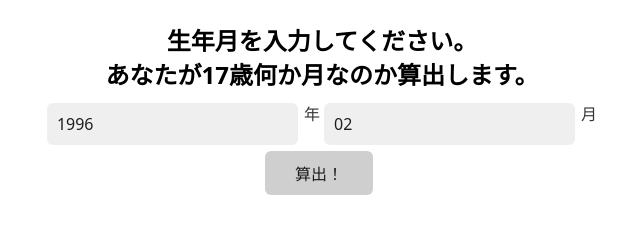
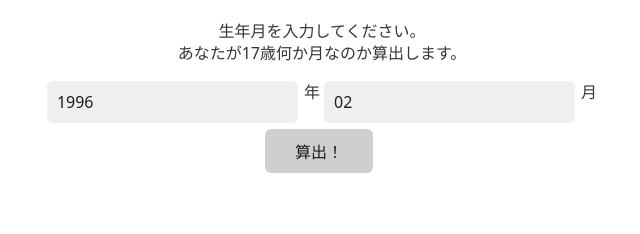
Before and after one commit to k-horiuchi/seventeen_years, a plain HTML site: page index.html in a window 1280 px wide. Shown: the whole page, without its empty margins (318-958 px from the left). Drawn offline with nearby package versions, Linux system fonts and the light colour scheme.

Commit message:
Update index.html

```diff
--- a/index.html
+++ b/index.html
@@ -8,7 +8,7 @@
     <body>
 
         <div style="text-align: center">
-            <h2>生年月を入力してください。<br>あなたが17歳何か月なのか算出します。</h2>
+            <p>生年月を入力してください。<br>あなたが17歳何か月なのか算出します。</p>
             <input type="text" maxlength="4" id="year" value="1996" style="display: inline">年
             <input type="text" maxlength="2" id="month" value="02" style="display: inline">月
             <br><button id="button">算出！</button>
```
